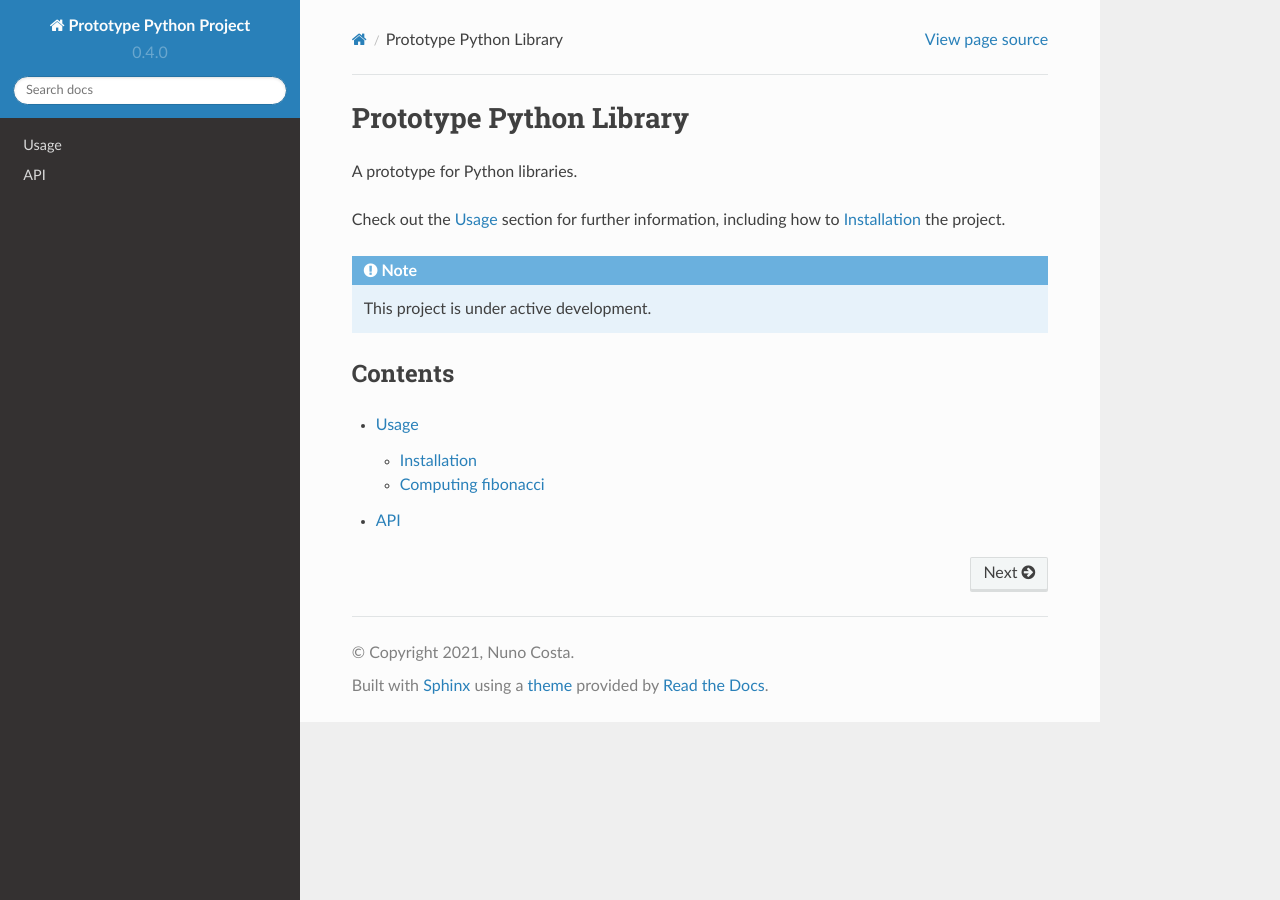
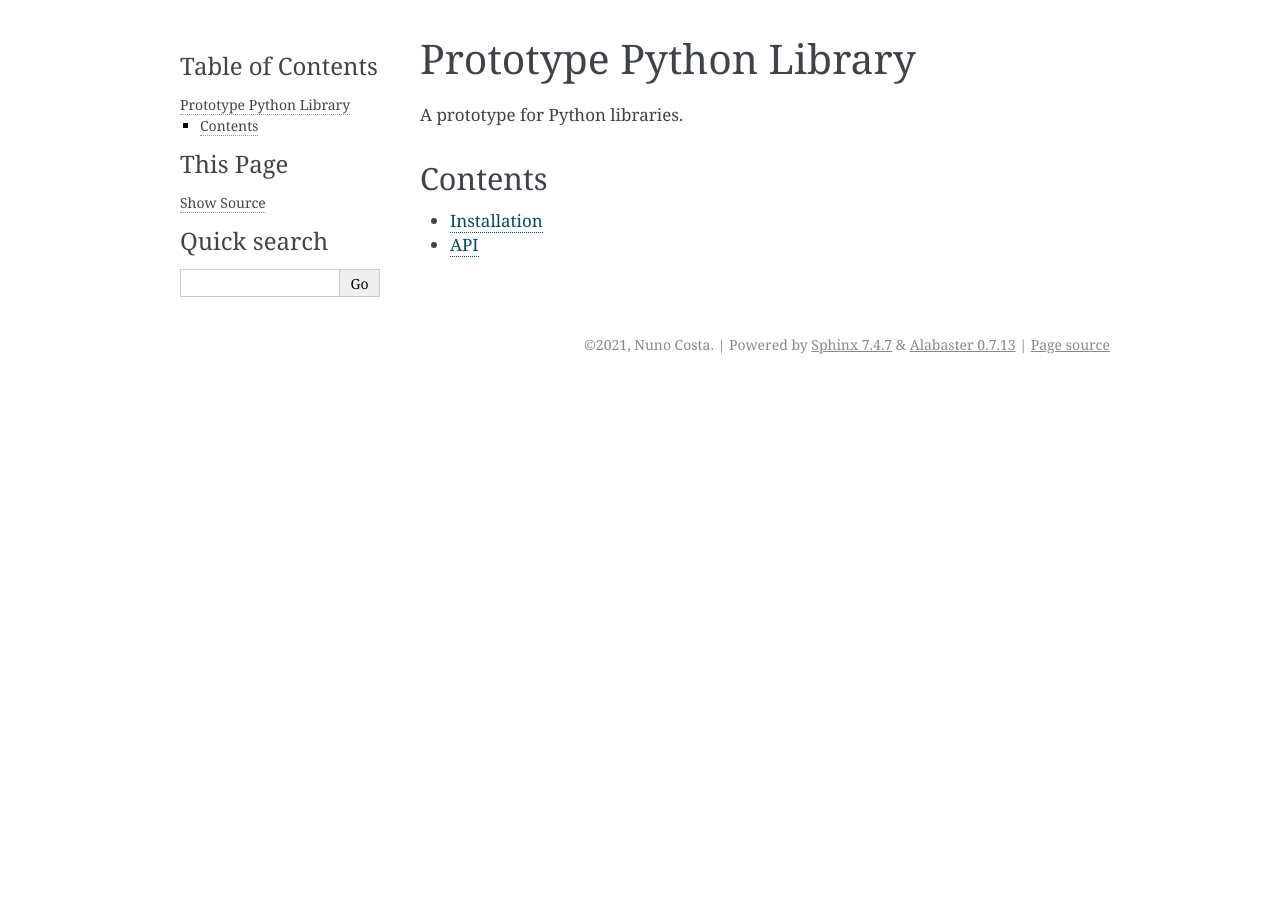
Before and after one commit to 91nunocosta/python-package, a Sphinx documentation site: the page built from docs/source/index.rst, in a window 1280 px wide. Built offline with Sphinx 7.4.7, drawn with Linux system fonts in a browser that asks for light colours.

Commit message:
docs: improve documentation

```diff
--- a/docs/source/api.rst
+++ b/docs/source/api.rst
@@ -5,3 +5,4 @@
    :toctree: generated
 
    prototype_python_library
+   prototype_python_library.fib
--- a/docs/source/conf.py
+++ b/docs/source/conf.py
@@ -1,5 +1,3 @@
-# Configuration file for the Sphinx documentation builder.
-
 # -- Project information
 
 project = "Prototype Python Project"
@@ -28,9 +26,14 @@ intersphinx_disabled_domains = ["std"]
 
 templates_path = ["_templates"]
 
-# -- Options for HTML output
+#  -- Theme options
+# see https://alabaster.readthedocs.io/en/latest/installation.html
 
-html_theme = "sphinx_rtd_theme"
+html_theme = "alabaster"
 
-# -- Options for EPUB output
-epub_show_urls = "footnote"
+html_theme_options = {
+    # logo.png should be under docs/source/_static
+    # 'logo': 'logo.png',
+    "github_user": "91nunocosta",
+    "github_repo": "prototype-python-library",
+}
--- a/docs/source/index.rst
+++ b/docs/source/index.rst
@@ -1,19 +1,12 @@
 Prototype Python Library
-===================================
+========================
 
 A prototype for Python libraries.
-
-Check out the :doc:`usage` section for further information, including
-how to :ref:`installation` the project.
-
-.. note::
-
-   This project is under active development.
 
 Contents
 --------
 
 .. toctree::
 
-   usage
+   installation
    api
```
Also changed, not shown: docs/source/installation.rst (added, +8 -0 lines), docs/source/usage.rst (deleted, +0 -27 lines).
